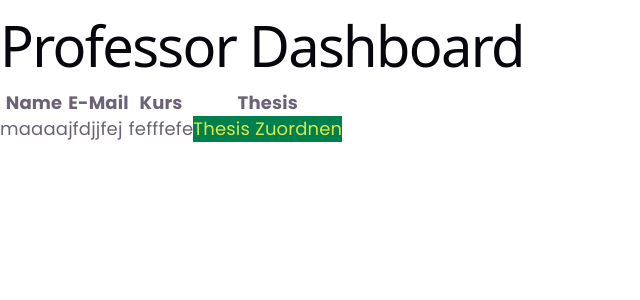
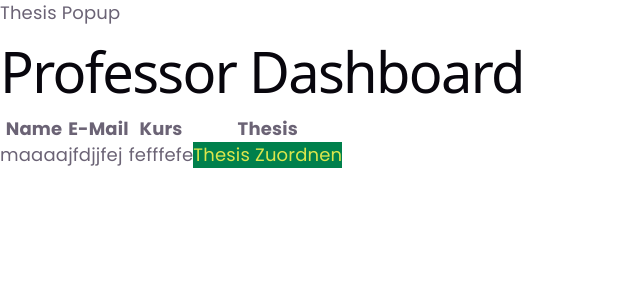
Before and after one commit to DerKeck05/MME_SS26_Gruppe_H_Thesis_expose, a React (Vite) app in the folder frontend/: page /professor in a window 1280 px wide. Both pictures are taken after a click on the button "Thesis Zuordnen". Shown: the top 300 px of the page, without its empty margins (0-640 px from the left). Built offline with nearby package versions, Linux system fonts and the light colour scheme; no server answers.

Commit message:
to make a connection betwen backend and DB

```diff
--- a/frontend/src/prof_pages/prof_starpage.tsx
+++ b/frontend/src/prof_pages/prof_starpage.tsx
@@ -12,8 +12,20 @@ function assignThesis(){
 }
 
 console.log(showThesisModal);
+let thesisModal = null;
+
+if (showThesisModal == true) {
+    thesisModal = (
+    <div className="modal-background">
+    <div className="modal-box">
+        Thesis Popup
+    </div>
+</div>
+    );
+}
   return (
   <main>
+    {thesisModal}
     <div>
         <h1>Professor Dashboard</h1>
         <table>
```
Also changed, not shown: 2 other files (tests, documents, lock files or other folders).
